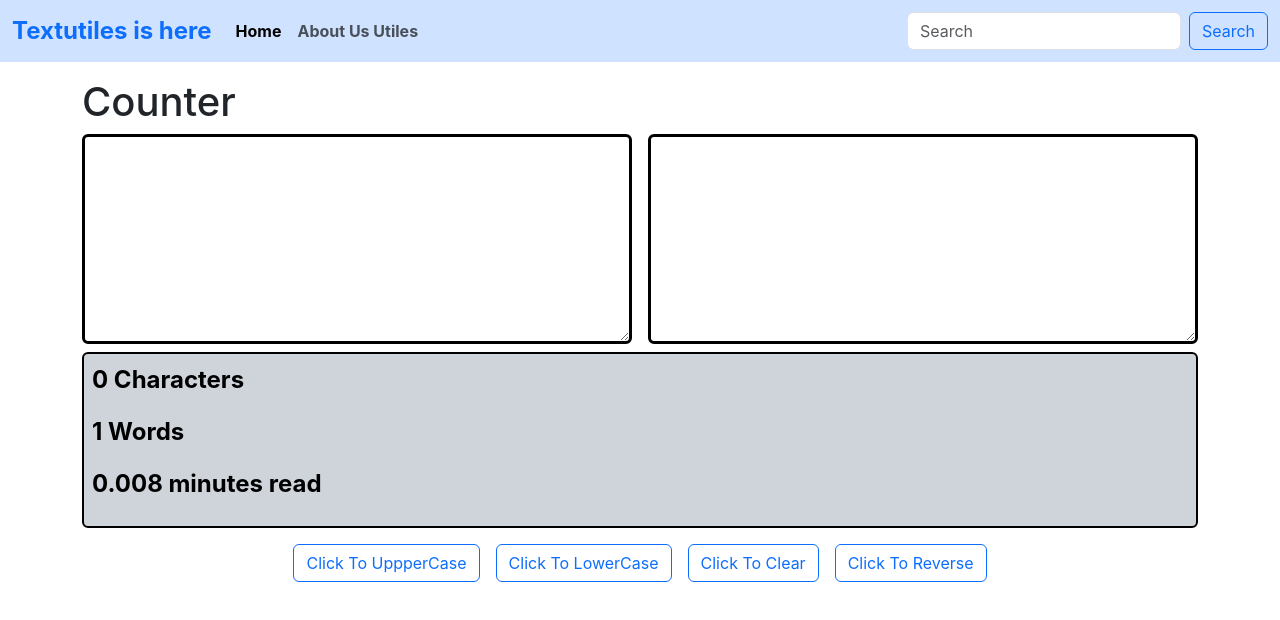
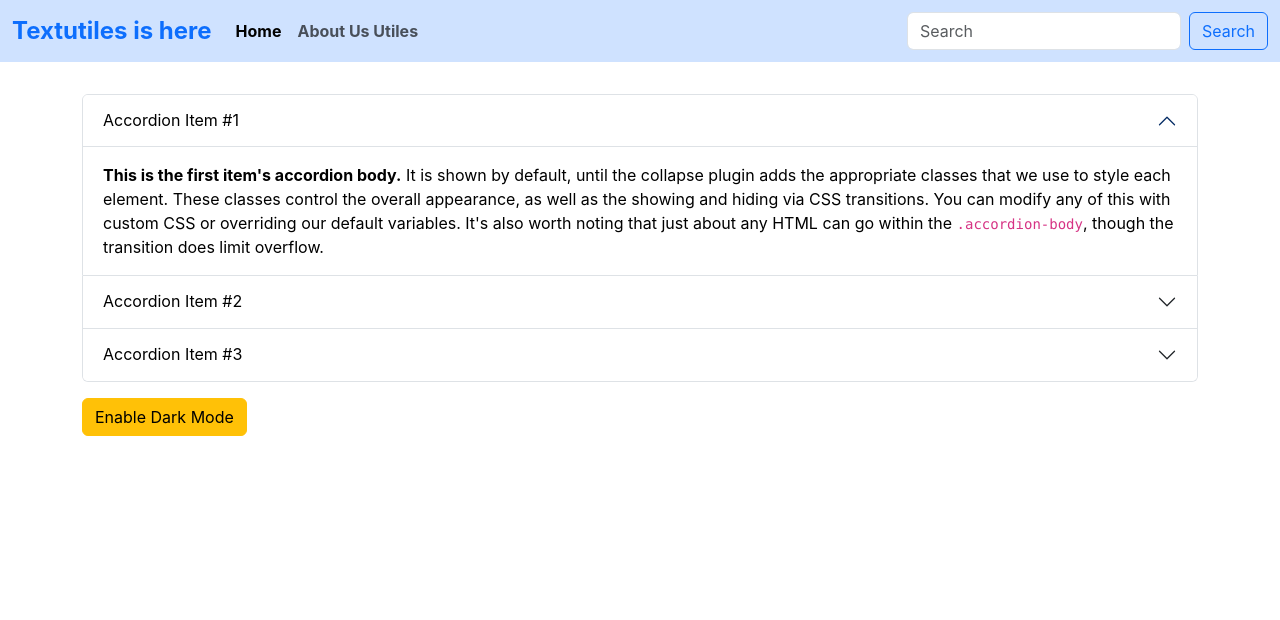
Before and after one commit to DeepPoradiya/Navigation-Bar, a React (Create React App) app in the folder react/react_basic/: page / in a window 1280 px wide. Shown: the top 620 px of the page. Built offline with nearby package versions, Linux system fonts and the light colour scheme.

Commit message:
create a About.js comopnent and create dark mode button when click on darkmode button theme is changed in dark mode and When click again on button at that time change in light mode.

```diff
--- a/react/react_basic/package.json
+++ b/react/react_basic/package.json
@@ -6,7 +6,10 @@
     "@testing-library/jest-dom": "^5.17.0",
     "@testing-library/react": "^13.4.0",
     "@testing-library/user-event": "^13.5.0",
+    "bootstrap": "^5.3.2",
     "react": "^18.2.0",
+    "react-bootstrap": "^2.9.0",
+    "react-bootstrap-v5": "^1.4.0",
     "react-dom": "^18.2.0",
     "react-scripts": "5.0.1",
     "web-vitals": "^2.1.4"
--- a/react/react_basic/src/App.js
+++ b/react/react_basic/src/App.js
@@ -1,15 +1,17 @@
 import "./App.css";
+import About from "./componets/About";
 import Navbar from "./componets/Navbar";
-import Textforms from "./componets/Textforms";
+// import Textforms from "./componets/Textforms";
 
 function App() {
   return (
-  <>
+    <>
       {/* <Navbar title="TextUtiles" abouttext="About Us" /> */}
       <Navbar />
-      <Textforms title="Counter" />
-      </>
-     );
+      {/* <Textforms title="Counter" /> */}
+      <About />
+    </>
+  );
 }
 
 export default App;
--- /dev/null
+++ b/react/react_basic/src/componets/About.js
@@ -0,0 +1,131 @@
+import React, { useState } from "react";
+
+export default function About() {
+  const [mystyle, setmystyle] = useState({
+    color: "black",
+    backgroundColor: "white",
+  });
+
+  const [btn, setbtntext] = useState("Enable Dark Mode");
+  const changetodarkmode = () => {
+    if (mystyle.color ==='black') {
+      setmystyle({
+        color:'white',
+        backgroundColor: 'black',
+      });
+      setbtntext("Enble Dark mode");
+    } else {
+      setmystyle({
+        color: 'black',
+        backgroundColor: 'white',
+      });
+      setbtntext("Enble light mode");
+    }
+  };
+
+  return (
+    <div className="container my-3 py-3" style={mystyle}>
+      <div className="accordion" id="accordionExample">
+        <div className="accordion-item" style={mystyle}>
+          <h2 className="accordion-header" id="headingOne">
+            <button
+              className="accordion-button"
+              type="button"
+              data-bs-toggle="collapse"
+              data-bs-target="#collapseOne"
+              aria-expanded="true"
+              aria-controls="collapseOne"
+              style={mystyle}
+            >
+              Accordion Item #1
+            </button>
+          </h2>
+          <div
+            id="collapseOne"
+            className="accordion-collapse collapse show"
+            aria-labelledby="headingOne"
+            data-bs-parent="#accordionExample"
+          >
+            <div className="accordion-body" style={mystyle}>
+              <strong>This is the first item's accordion body.</strong> It is
+              shown by default, until the collapse plugin adds the appropriate
+              classes that we use to style each element. These classes control
+              the overall appearance, as well as the showing and hiding via CSS
+              transitions. You can modify any of this with custom CSS or
+              overriding our default variables. It's also worth noting that just
+              about any HTML can go within the <code>.accordion-body</code>,
+              though the transition does limit overflow.
+            </div>
+          </div>
+        </div>
+        <div className="accordion-item" style={mystyle}>
+          <h2 className="accordion-header" id="headingTwo">
+            <button
+              className="accordion-button collapsed"
+              type="button"
+              data-bs-toggle="collapse"
+              data-bs-target="#collapseTwo"
+              aria-expanded="false"
+              aria-controls="collapseTwo"
+              style={mystyle}
+            >
+              Accordion Item #2
+            </button>
+          </h2>
+          <div
+            id="collapseTwo"
+            className="accordion-collapse collapse"
+            aria-labelledby="headingTwo"
+            data-bs-parent="#accordionExample"
+          >
+            <div className="accordion-body" style={mystyle}>
+              <strong>This is the second item's accordion body.</strong> It is
+              hidden by default, until the collapse plugin adds the appropriate
+              classes that we use to style each element. These classes control
+              the overall appearance, as well as the showing and hiding via CSS
+              transitions. You can modify any of this with custom CSS or
+              overriding our default variables. It's also worth noting that just
+              about any HTML can go within the <code>.accordion-body</code>,
+              though the transition does limit overflow.
+            </div>
+          </div>
+        </div>
+        <div className="accordion-item">
+          <h2 className="accordion-header" id="headingThree">
+            <button
+              className="accordion-button collapsed"
+              type="button"
+              data-bs-toggle="collapse"
+              data-bs-target="#collapseThree"
+              aria-expanded="false"
+              aria-controls="collapseThree"
+              style={mystyle}
+            >
+              Accordion Item #3
+            </button>
+          </h2>
+          <div
+            id="collapseThree"
+            className="accordion-collapse collapse"
+            aria-labelledby="headingThree"
+            data-bs-parent="#accordionExample"
+          >
+            <div className="accordion-body" style={mystyle}>
+              <strong>This is the third item's accordion body.</strong> It is
+              hidden by default, until the collapse plugin adds the appropriate
+              classes that we use to style each element. These classes control
+              the overall appearance, as well as the showing and hiding via CSS
+              transitions. You can modify any of this with custom CSS or
+              overriding our default variables. It's also worth noting that just
+              about any HTML can go within the <code>.accordion-body</code>,
+              though the transition does limit overflow.
+            </div>
+          </div>
+        </div>
+      </div>
+      <button className="btn btn-warning my-3" onDoubleClick={changetodarkmode}>
+       {btn}
+      </button>
+    </div>
+  );
+}
--- a/react/react_basic/src/componets/Textforms.js
+++ b/react/react_basic/src/componets/Textforms.js
@@ -25,7 +25,7 @@
 
     const [text,settext]=useState("");
   return (
-   <>      <div class="mb-3 container my-3">
+   <>      <div className="mb-3 container my-3">
         <h1 className="heading">{props.title}</h1>
        <div className="d-flex gap-3">
        <textarea
```
Also changed, not shown: 2 other files (tests, documents, lock files or other folders).
